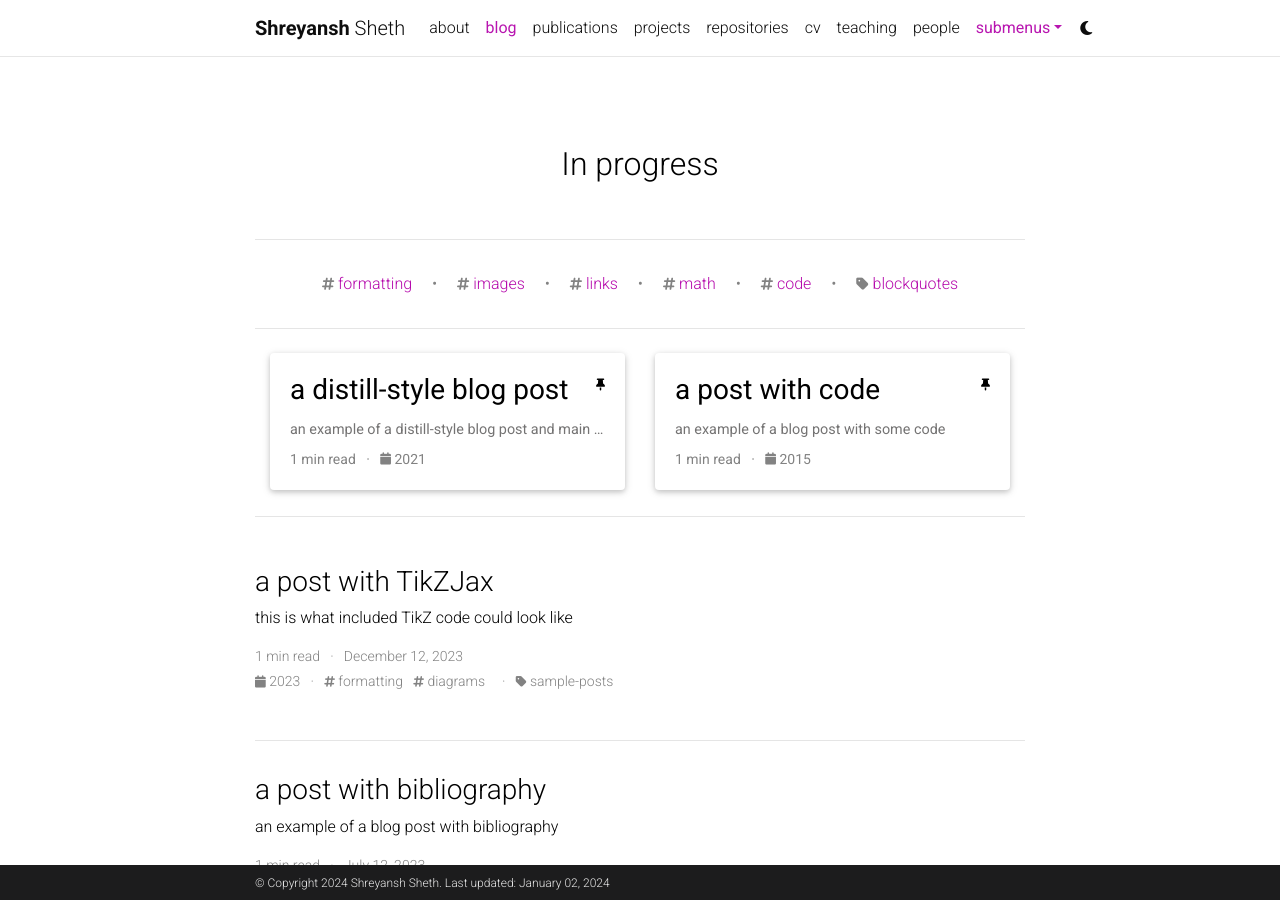
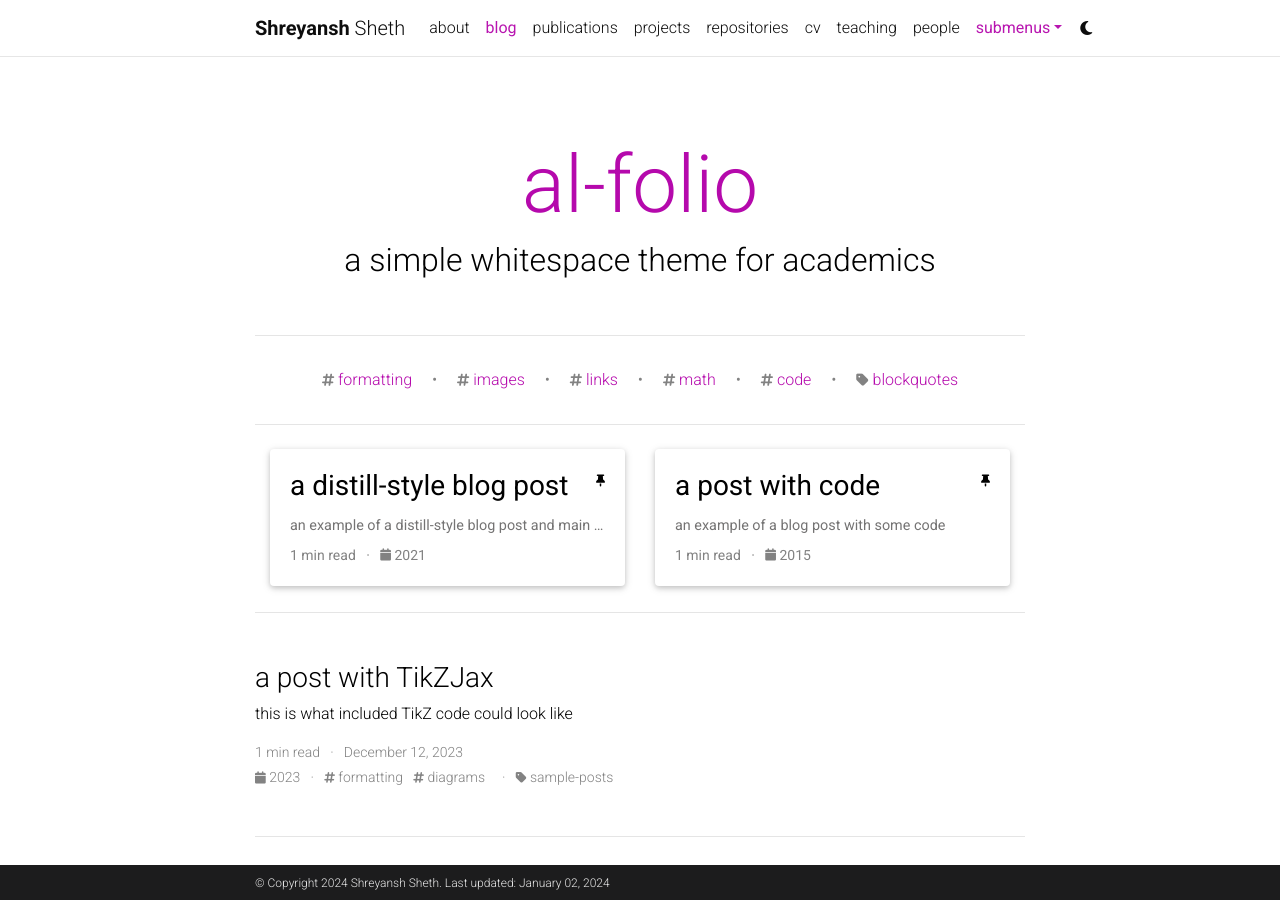
Before and after one commit to Shreyansh-5/Shreyansh-5.github.io, a Jekyll site: the page built from _pages/blog.md, in a window 1280 px wide and 900 px high. Built offline with Jekyll 4.4.1, drawn with Linux system fonts in a browser that asks for light colours; the list of posts is cut into pages by our own code; comment, search, counter and statistics services are not loaded; a style sheet for code colours, icons or effects is not loaded; some of the changed lines change nothing that is shown.

Commit message:
Update _config.yml

```diff
--- a/_config.yml
+++ b/_config.yml
@@ -118,8 +118,8 @@
 # Blog
 # -----------------------------------------------------------------------------
 
-blog_name: # blog_name will be displayed in your blog page
-blog_description: In progress
+blog_name: al-folio # blog_name will be displayed in your blog page
+blog_description: a simple whitespace theme for academics
 permalink: /blog/:year/:title/
 
 # Pagination
@@ -147,15 +147,15 @@
   lang: en
 
 # Disqus comments (DEPRECATED)
-disqus_shortname: # al-folio # put your disqus shortname
+disqus_shortname: al-folio # put your disqus shortname
 # https://help.disqus.com/en/articles/1717111-what-s-a-shortname
 
 # External sources.
 # If you have blog posts published on medium.com or other external sources,
 # you can display them in your blog by adding a link to the RSS feed.
 external_sources:
-  - name:
-    rss_url:
+  - name: medium.com
+    rss_url: https://medium.com/@al-folio/feed
 
 # -----------------------------------------------------------------------------
 # Collections
@@ -271,8 +271,8 @@
 
 scholar:
 
-  last_name: [Einstein]
-  first_name: [Albert, A.]
+  last_name: [Sheth]
+  first_name: [Shreyansh]
 
   style: apa
   locale: en
@@ -296,7 +296,7 @@
   group_by: year
   group_order: descending
 
-# Display different badges withs stats for your publications
+# Display different badges with stats for your publications
 enable_publication_badges:
   altmetric: true # Altmetric badge (https://www.altmetric.com/products/altmetric-badges/)
   dimensions: true # Dimensions badge (https://badge.dimensions.ai/)
```
